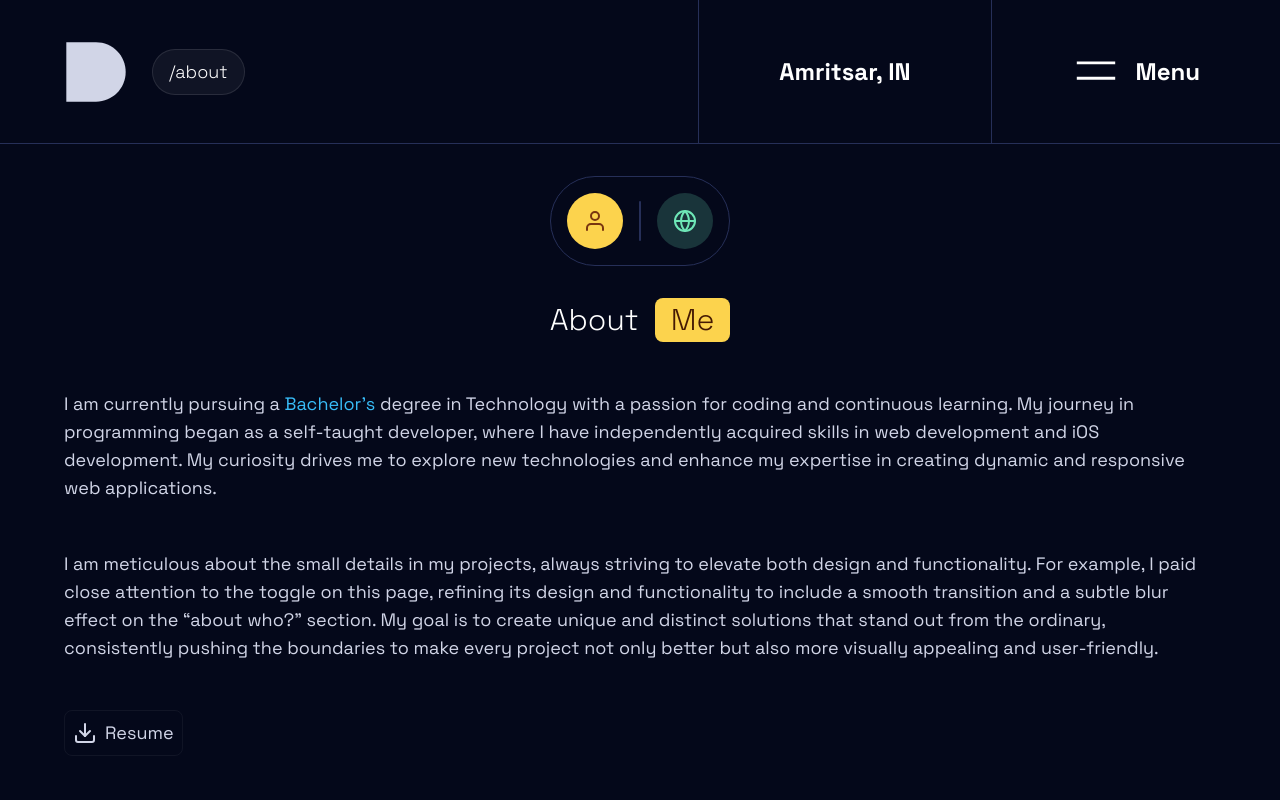
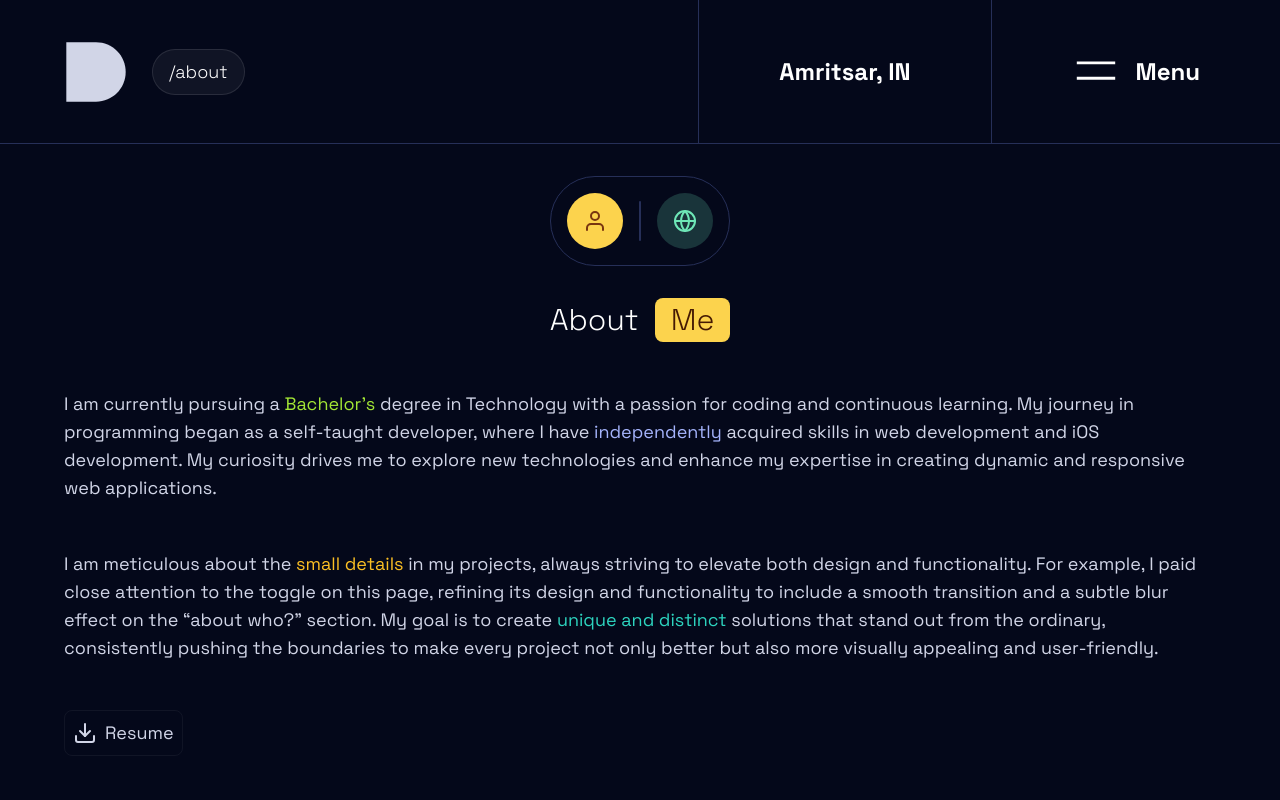
Before and after one commit to dilpreetsinghaulakh/Portfolio, a Next.js app: page /about in a window 1280 px wide. Shown: the top 800 px of the page. Built offline with nearby package versions, Linux system fonts and the light colour scheme.

Commit message:
feat: Update AboutMeContent with improved details and styling

```diff
--- a/src/app/about/AboutMeContent.tsx
+++ b/src/app/about/AboutMeContent.tsx
@@ -5,19 +5,22 @@ export default function AboutMeContent() {
     <div className="flex flex-col gap-12 mt-4 text-lg text-secondary-100">
       <p>
         I am currently pursuing a{" "}
-        <span className="text-sky-400">Bachelor's</span> degree in Technology
+        <span className="text-lime-400">Bachelor's</span> degree in Technology
         with a passion for coding and continuous learning. My journey in
-        programming began as a self-taught developer, where I have independently
+        programming began as a self-taught developer, where I have{" "}
+        <span className="text-indigo-300">independently </span>
         acquired skills in web development and iOS development. My curiosity
         drives me to explore new technologies and enhance my expertise in
         creating dynamic and responsive web applications.
       </p>
       <p>
-        I am meticulous about the small details in my projects, always striving
-        to elevate both design and functionality. For example, I paid close
-        attention to the toggle on this page, refining its design and
+        I am meticulous about the{" "}
+        <span className="text-amber-400">small details </span>in my projects,
+        always striving to elevate both design and functionality. For example, I
+        paid close attention to the toggle on this page, refining its design and
         functionality to include a smooth transition and a subtle blur effect on
-        the “about who?” section. My goal is to create unique and distinct
+        the “about who?” section. My goal is to create{" "}
+        <span className="text-teal-400">unique and distinct </span>
         solutions that stand out from the ordinary, consistently pushing the
         boundaries to make every project not only better but also more visually
         appealing and user-friendly.
```
